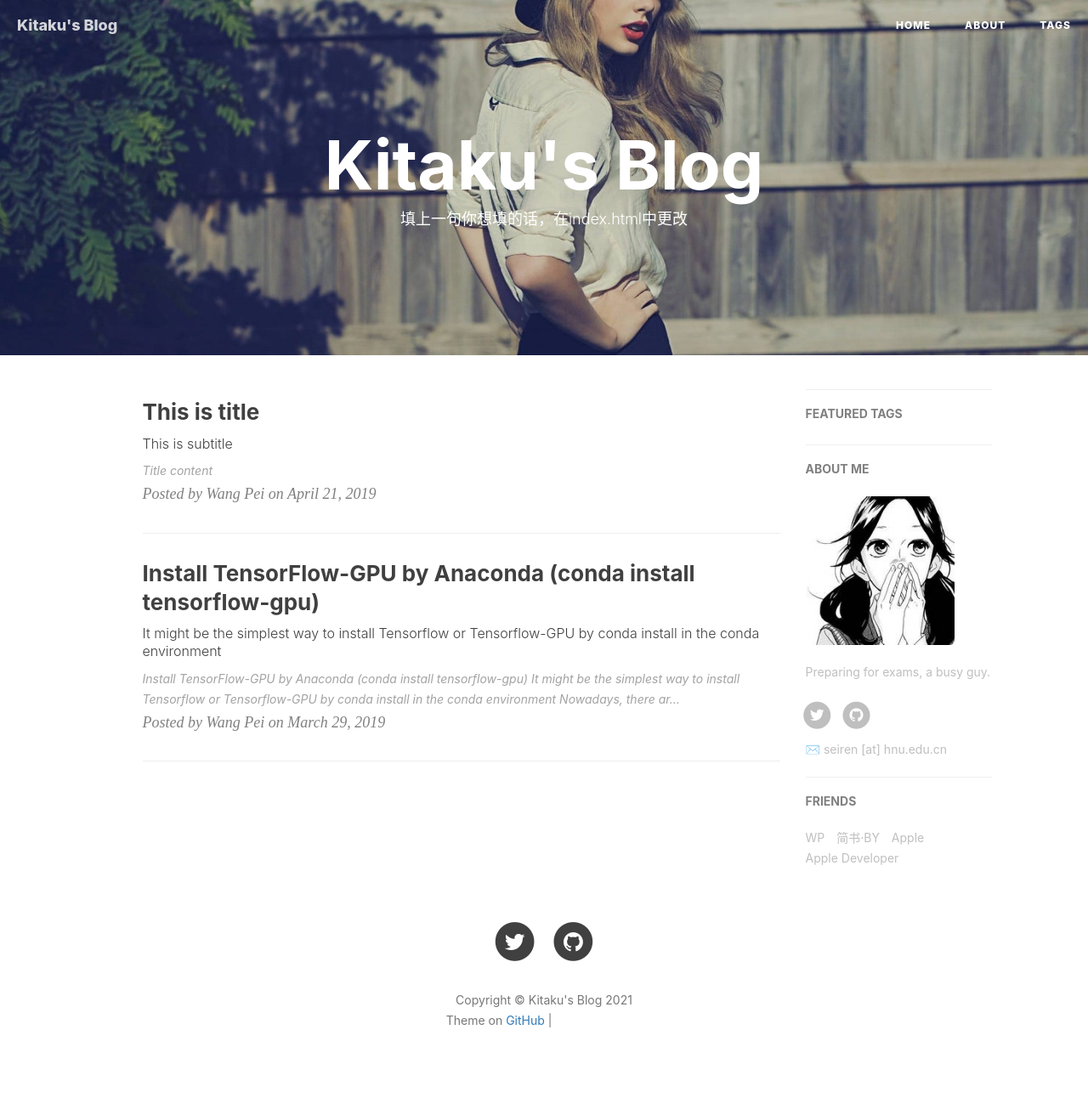
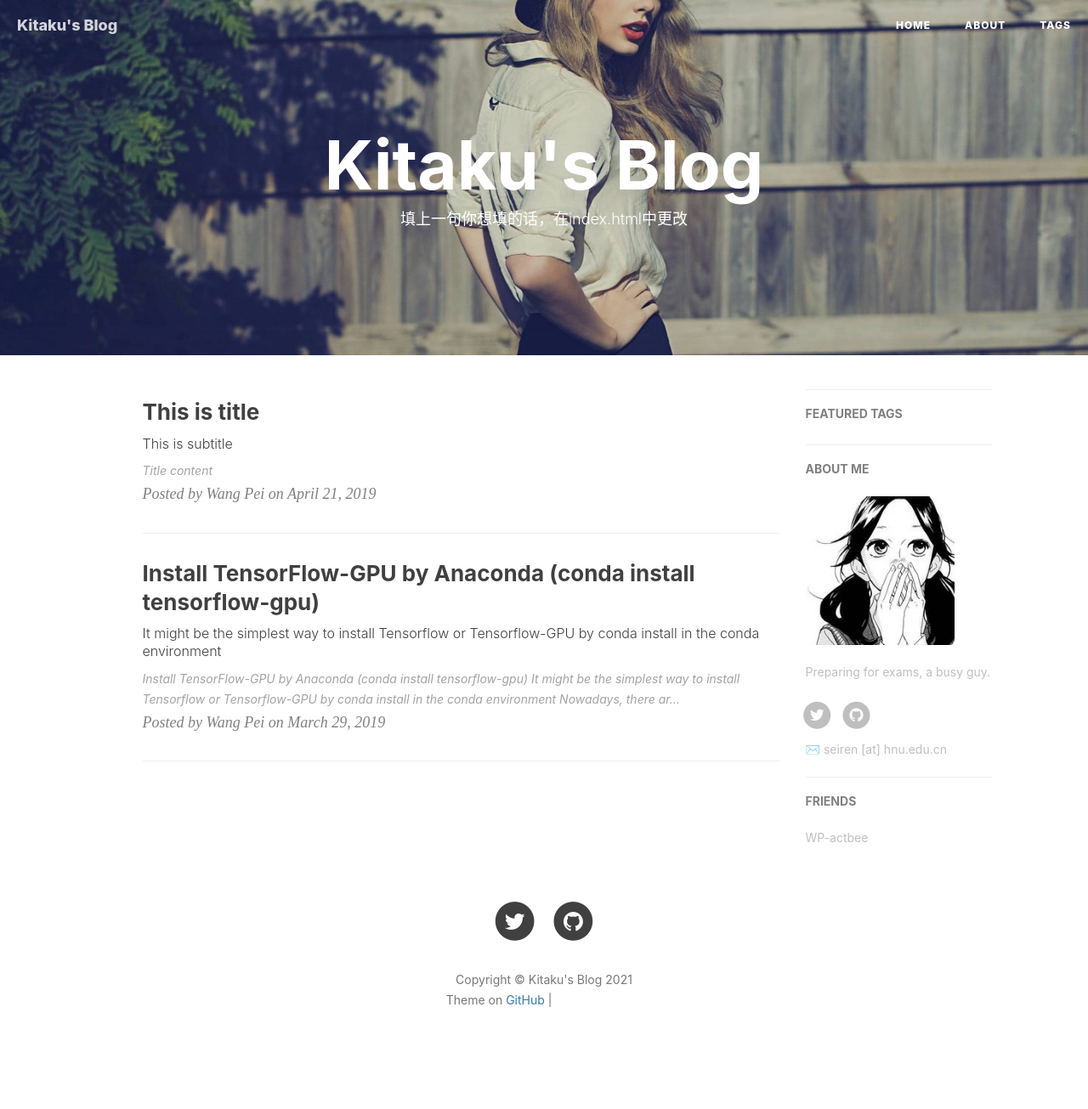
Before and after one commit to Kitaku-Q/Kitaku-Q.github.io, a Jekyll site: the page built from index.html, in a window 1280 px wide. Shown: the whole page at 85% size. Built offline with Jekyll 4.4.1, drawn with Linux system fonts in a browser that asks for light colours; nearby versions of some CDN libraries; the list of posts is cut into pages by our own code; comment, search, counter and statistics services are not loaded; after the commit the page ends 1281 px from its top, so only the background shows below that; grey boxes are pictures that could not be loaded.

Commit message:
Update _config.yml

```diff
--- a/_config.yml
+++ b/_config.yml
@@ -93,16 +93,7 @@ service-worker: true
 # Friends
 friends: [
     {
-        title: "WP",
-        href: "https://wangpei.ink"
-    },{
-        title: "简书·BY",
-        href: "http://www.jianshu.com/u/e71990ada2fd"
-    },{
-        title: "Apple",
-        href: "https://apple.com"
-    },{
-        title: "Apple Developer",
-        href: "https://developer.apple.com/"
+        title: "WP-actbee",
+        href: "https://actbee.github.io/"
     }
 ]
```
